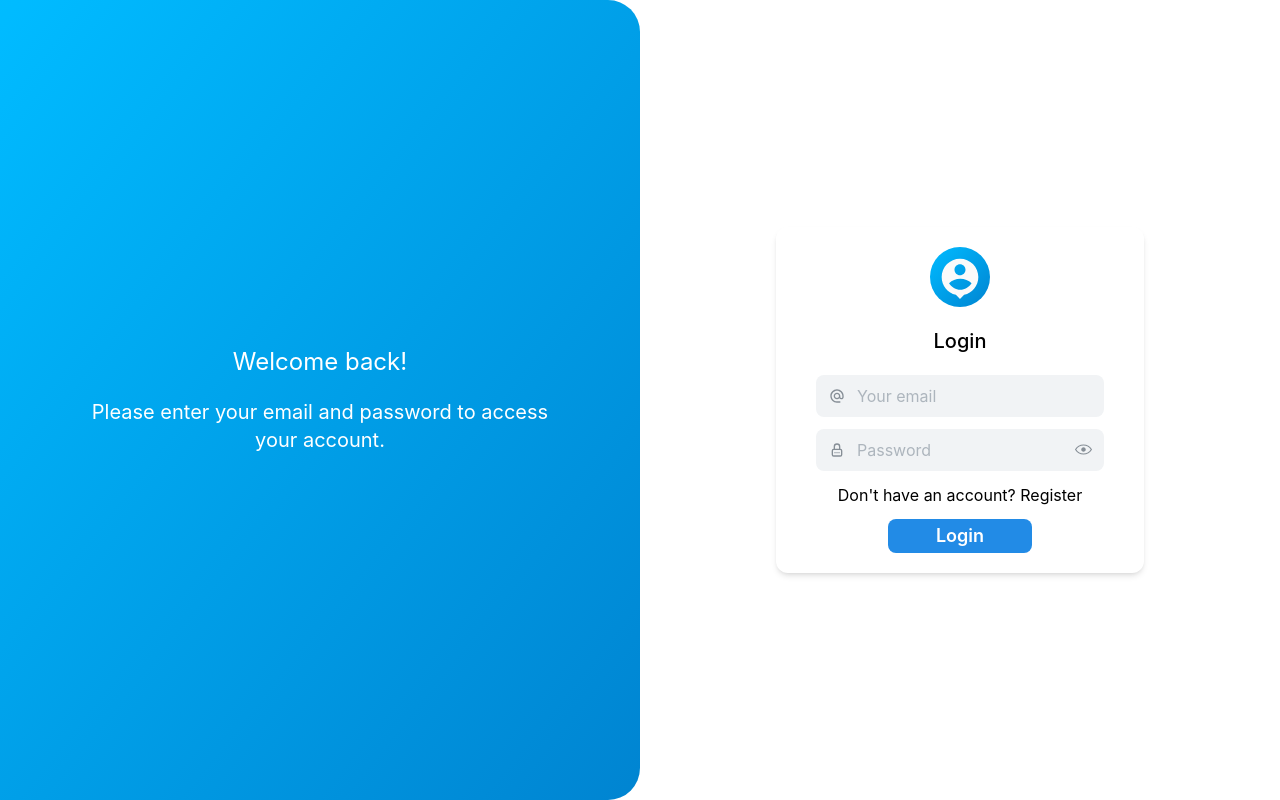
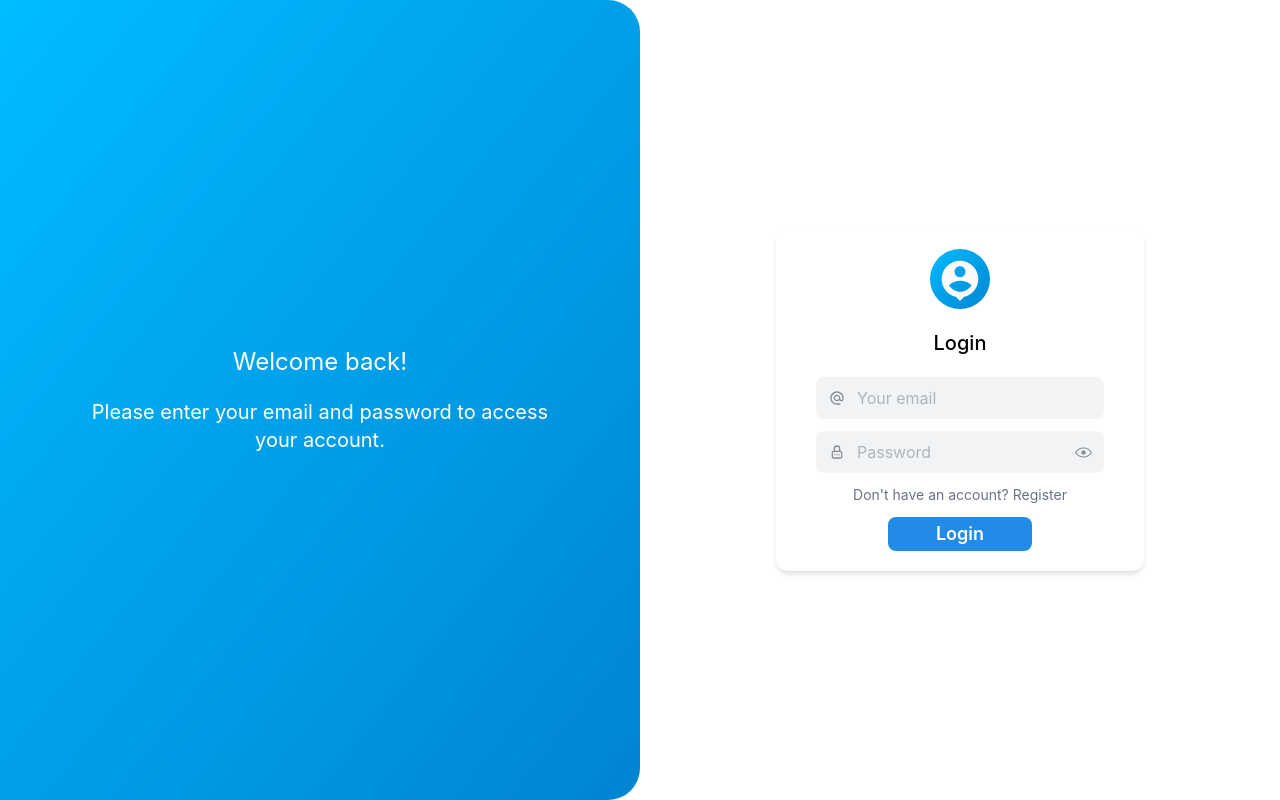
Before and after one commit to Sulaiman-F/yarno, a React (Vite) app: page /login in a window 1280 px wide. Built offline with nearby package versions, Linux system fonts and the light colour scheme.

Commit message:
Add styling to the "Don't have an account?" text in the Login component

```diff
--- a/src/auth/Login.jsx
+++ b/src/auth/Login.jsx
@@ -94,7 +94,7 @@ function Login() {
                 className="w-72"
               />
 
-              <p>
+              <p className="text-sm text-gray-500">
                 Don't have an account?{" "}
                 <Link
                   className="hover:underline cursor-pointer hover:text-sky-600"
```
